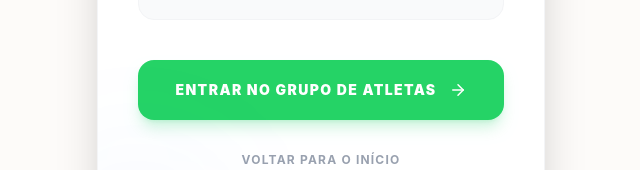
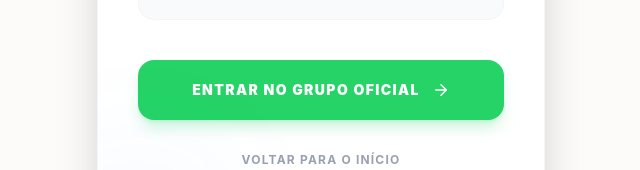
Before and after one commit to alvaronp401/flora-check, a React (Vite) app: page /success in a window 1280 px wide. Shown: the part 625-795 px from the top of the page, without its empty margins (319-959 px from the left). Built offline with nearby package versions, Linux system fonts and the light colour scheme; no server answers.

Commit message:
Update success WhatsApp group link

```diff
--- a/src/pages/Success/index.tsx
+++ b/src/pages/Success/index.tsx
@@ -2,6 +2,8 @@ import { useState, useEffect } from 'react'
 import { Link, useSearchParams } from 'react-router-dom'
 import { CheckCircle2, Calendar, MapPin, Trophy, ArrowRight } from 'lucide-react'
 import { supabase } from '../../lib/supabase'
+
+const WHATSAPP_GROUP_URL = 'https://chat.whatsapp.com/Gzq8Rom45jm9rsFTf81jM5?s=sh&p=i&ilr=1&amv=2'
 
 export default function Success() {
   const [searchParams] = useSearchParams()
@@ -109,12 +111,12 @@ export default function Success() {
 
         <div className="space-y-4">
           <a
-            href="https://chat.whatsapp.com/Ja0XMR9VVo66gZSyUkWDaL"
+            href={WHATSAPP_GROUP_URL}
             target="_blank"
             rel="noreferrer"
             className="flex items-center justify-center gap-3 w-full bg-[#25D366] text-white py-5 rounded-2xl font-black text-sm uppercase tracking-widest shadow-lg shadow-green-500/20 hover:scale-[1.02] transition-transform"
           >
-            Entrar no Grupo de Atletas <ArrowRight size={18} />
+            Entrar no Grupo Oficial <ArrowRight size={18} />
           </a>
 
           <Link
```
